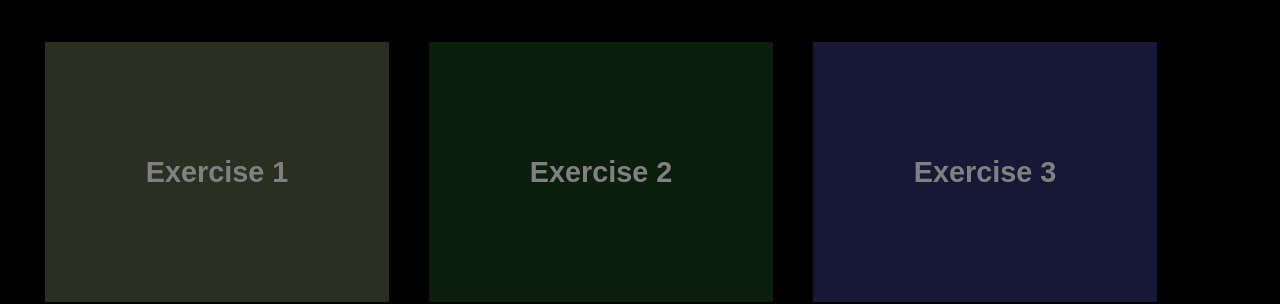
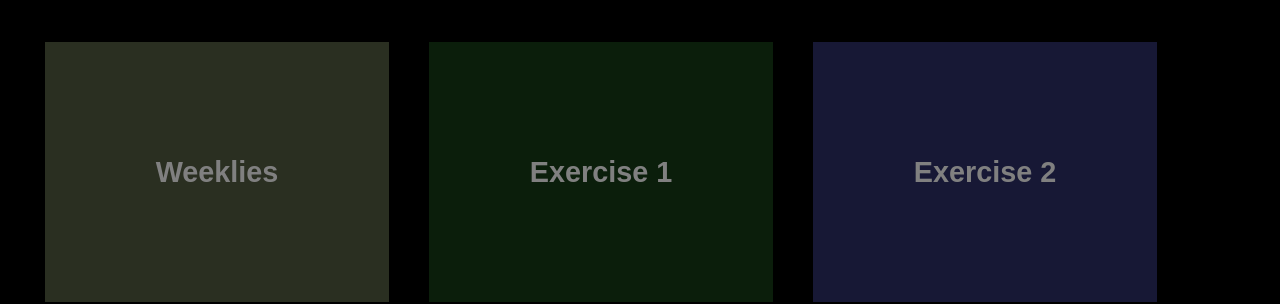
Before and after one commit to oliver545/MelinaOliver_Project1Web, a plain HTML site: page MainPage.html in a window 1280 px wide. Shown: the part 1051-1355 px from the top of the page. Drawn offline with Linux system fonts and the light colour scheme; a web font is replaced by a local one.

Commit message:
linked exercises

```diff
--- a/MainPage.html
+++ b/MainPage.html
@@ -52,13 +52,13 @@
         <h4 style="background-color: black; padding:25px;margin-bottom: 0%;"> Work </h4>
          <div class="outerBox"> <!--put work inside here-->
             <div class="Ex1">
-                <h4> Exercise 1</h4>
+                <a href="./Weeklies Folder/Weeklies/Weekly-Landing.html"><h4> Weeklies</h4></a>
             </div>
             <div class="Ex2">
-                <h4> Exercise 2</h4>
+                <a href="./Exercises/Exercise-1-Hypertext/index.html"><h4> Exercise 1</h4></a>
             </div>
             <div class="Ex3">
-                <h4> Exercise 3</h4>
+                <a href="./Exercises/Exercise 2 Five Varitations /poem1.html"><h4> Exercise 2</h4></a>
             </div>
         </div>
    </section>
```
